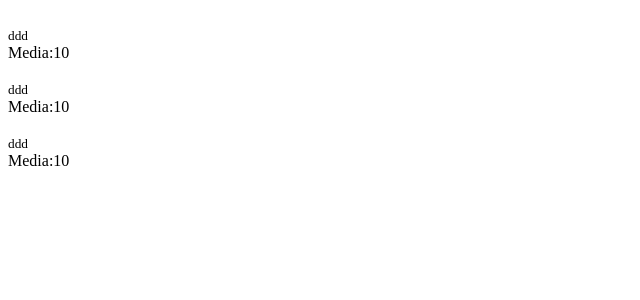
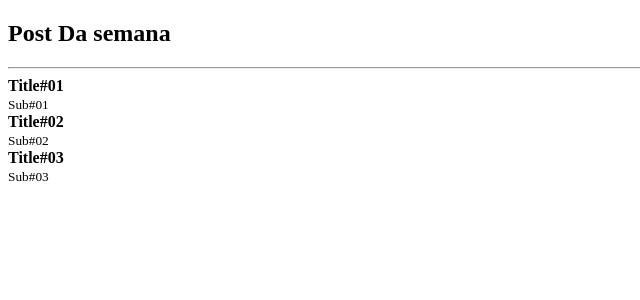
Before and after one commit to PauloJaka/estudos-react, a React app: page / in a window 1280 px wide. Shown: the top 300 px of the page, without its empty margins (0-640 px from the left). Built offline with nearby package versions, Linux system fonts and the light colour scheme.

Commit message:
fix post e valores em salvos em array no jsx

```diff
--- a/src/App.js
+++ b/src/App.js
@@ -3,25 +3,26 @@ import Post from "./Post";
 
 const post = [
     {title: "Title#01" , subtitle: "Sub#01", likes:20},
-    {title: "Title#01" , subtitle: "Sub#01", likes:20},
-    {title: "Title#01" , subtitle: "Sub#01", likes:20}]
+    {title: "Title#02" , subtitle: "Sub#02", likes:20},
+    {title: "Title#03" , subtitle: "Sub#03", likes:20}]
 
 
 function App () {
     return (
     <>
-        {post.map(
-            post => (
-                <Post
-                likes={post.likes}
-                post ={
-                    {
-                        title: post.title,
-                        subtitle:post.subtitle,
-                    }
-                }/>
-            )
-        )}
+        <h2>Post Da semana</h2>
+
+        <hr />
+
+        {post.map(post => (
+            <Post
+            likes={post.likes}
+            post = {{
+                title: post.title,
+                subtitle: post.subtitle,
+            }}
+            />
+        ))}
 
 
     </>
--- a/src/Post.js
+++ b/src/Post.js
@@ -4,10 +4,9 @@ import PropTypes from "prop-types";
 export default function Post(props) {
     return(
         <article>
-            <strong>{props.title}</strong><br />
-            <small>ddd</small>
+            <strong>{props.post.title}</strong><br />
+            <small>{props.post.subtitle}</small>
             <br />
-            Media:{props.likes/2}
         </article>
     );
 }
```
